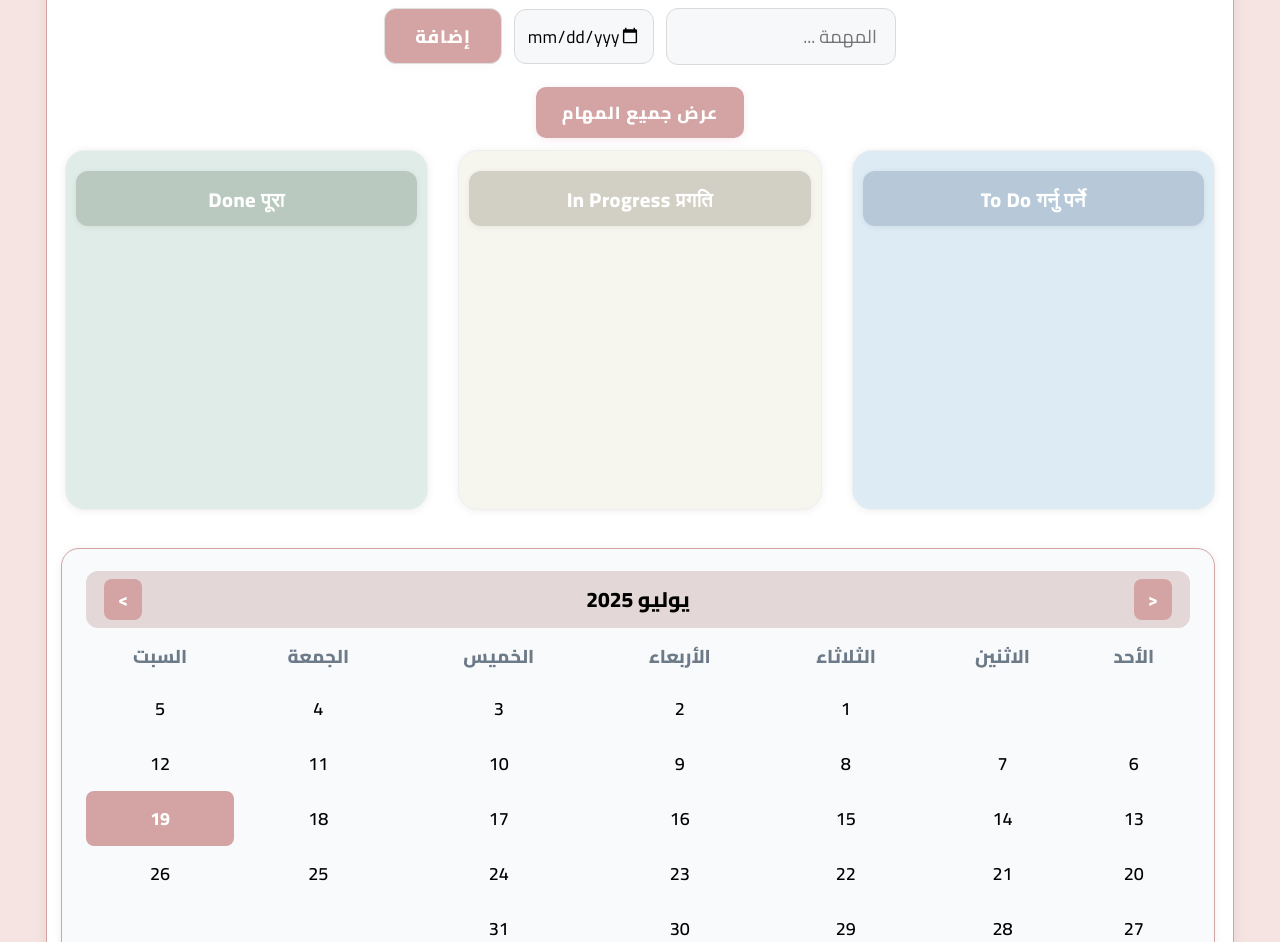
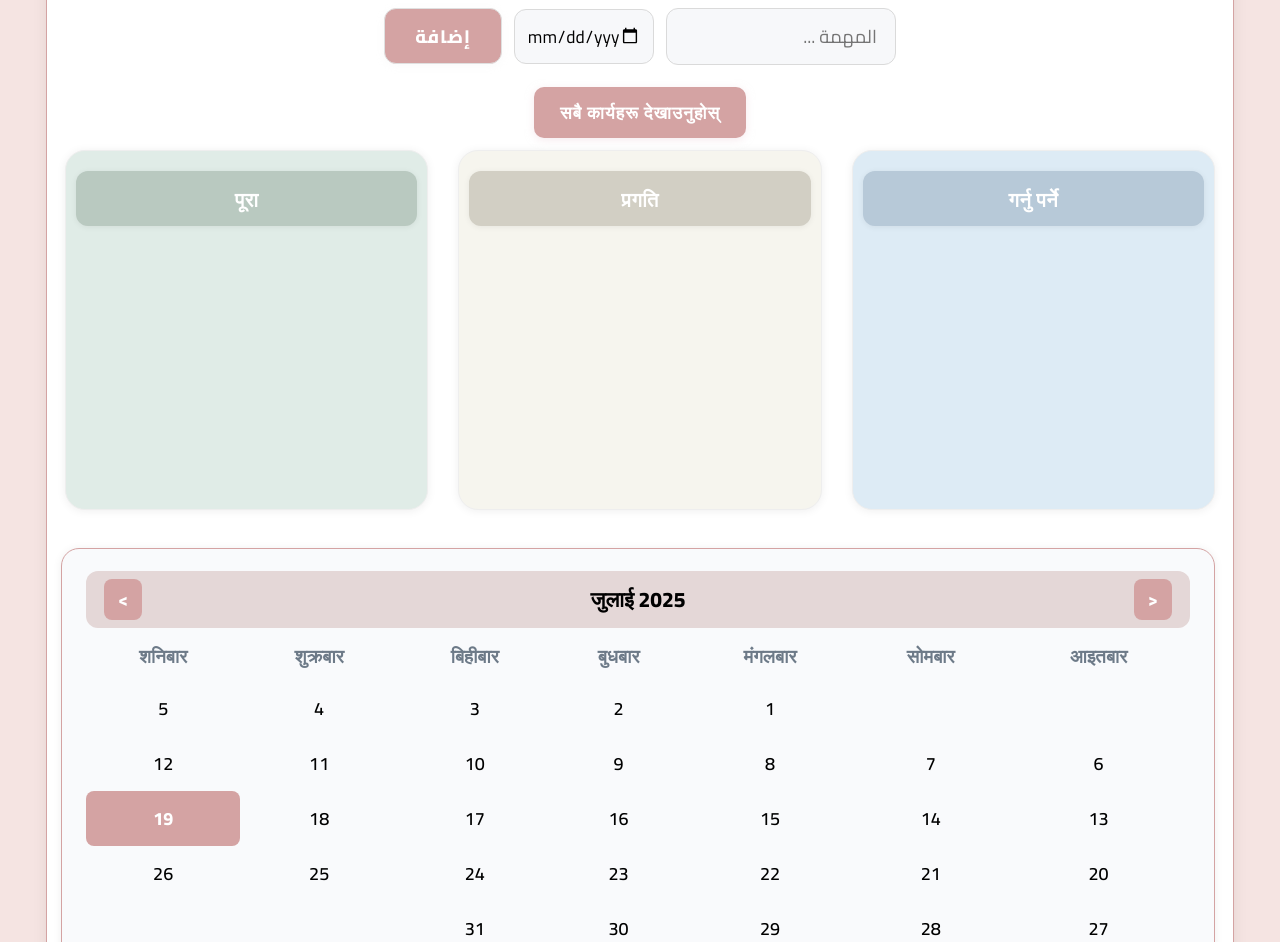
Before and after one commit to tulip-era/housemaid, a plain HTML site: page index.html in a window 1280 px wide. Shown: the part 189-1131 px from the top of the page. Drawn offline with Linux system fonts and the light colour scheme; some packages are replaced by stand-ins of ours; a script that the page names is missing.

Commit message:
Update index.html

```diff
--- a/index.html
+++ b/index.html
@@ -345,7 +345,7 @@
 </head>
 <body>
   <div class="container">
-    <h2>لوحة مهام البيت <span style="font-size:1.1rem; color:#d4a3a3; font-weight:600;">Kabita Payar</span></h2>
+    <h2>घरको कार्यसूची पाटी <span style="font-size:1.1rem; color:#d4a3a3; font-weight:600;"> Kabita Payar</span></h2>
     <div id="lockArea" style="position:absolute; top:22px; left:22px; z-index:3;">
   <img id="lockIcon" src="https://cdn-icons-png.flaticon.com/512/3064/3064155.png" alt="قفل" title="تفعيل الحذف"
     style="width:34px; height:34px; cursor:pointer; filter: drop-shadow(0 1px 4px #0001);" />
@@ -355,16 +355,16 @@
       <input type="date" id="dateInput" required>
       <button type="submit">إضافة</button>
     </form>
-    <button class="show-all-btn" id="showAllBtn" onclick="showAllTasks()">عرض جميع المهام</button>
+    <button class="show-all-btn" id="showAllBtn" onclick="showAllTasks()">सबै कार्यहरू देखाउनुहोस्</button>
     <div class="kanban">
       <div class="column" id="todo">
-        <h3>To Do गर्नु पर्ने</h3>
+        <h3>गर्नु पर्ने</h3>
       </div>
       <div class="column" id="inprogress">
-        <h3>In Progress  प्रगति</h3>
+        <h3>प्रगति</h3>
       </div>
       <div class="column" id="done">
-        <h3>Done पूरा</h3>
+        <h3>पूरा</h3>
       </div>
     </div>
     <div class="calendar-box" id="calendarBox"></div>
@@ -509,9 +509,17 @@
       const today = new Date();
       const isThisMonth = month === today.getMonth() && year === today.getFullYear();
       const months = [
-        'يناير','فبراير','مارس','إبريل','مايو','يونيو','يوليو','أغسطس','سبتمبر','أكتوبر','نوفمبر','ديسمبر'
-      ];
-      const days = ['الأحد','الاثنين','الثلاثاء','الأربعاء','الخميس','الجمعة','السبت'];
+  'जनवरी','फेब्रुअरी','मार्च','अप्रिल','मे','जुन','जुलाई','अगस्ट','सेप्टेम्बर','अक्टोबर','नोभेम्बर','डिसेम्बर'];
+
+    const days = [
+  'आइतबार',   // الأحد
+  'सोमबार',   // الاثنين
+  'मंगलबार',  // الثلاثاء
+  'बुधबार',   // الأربعاء
+  'बिहीबार',  // الخميس
+  'शुक्रबार',  // الجمعة
+  'शनिबार'    // السبت
+];
 
       let firstDay = (new Date(year, month, 1)).getDay(); // 0 = الأحد
 let numDays = new Date(year, month + 1, 0).getDate();
```
